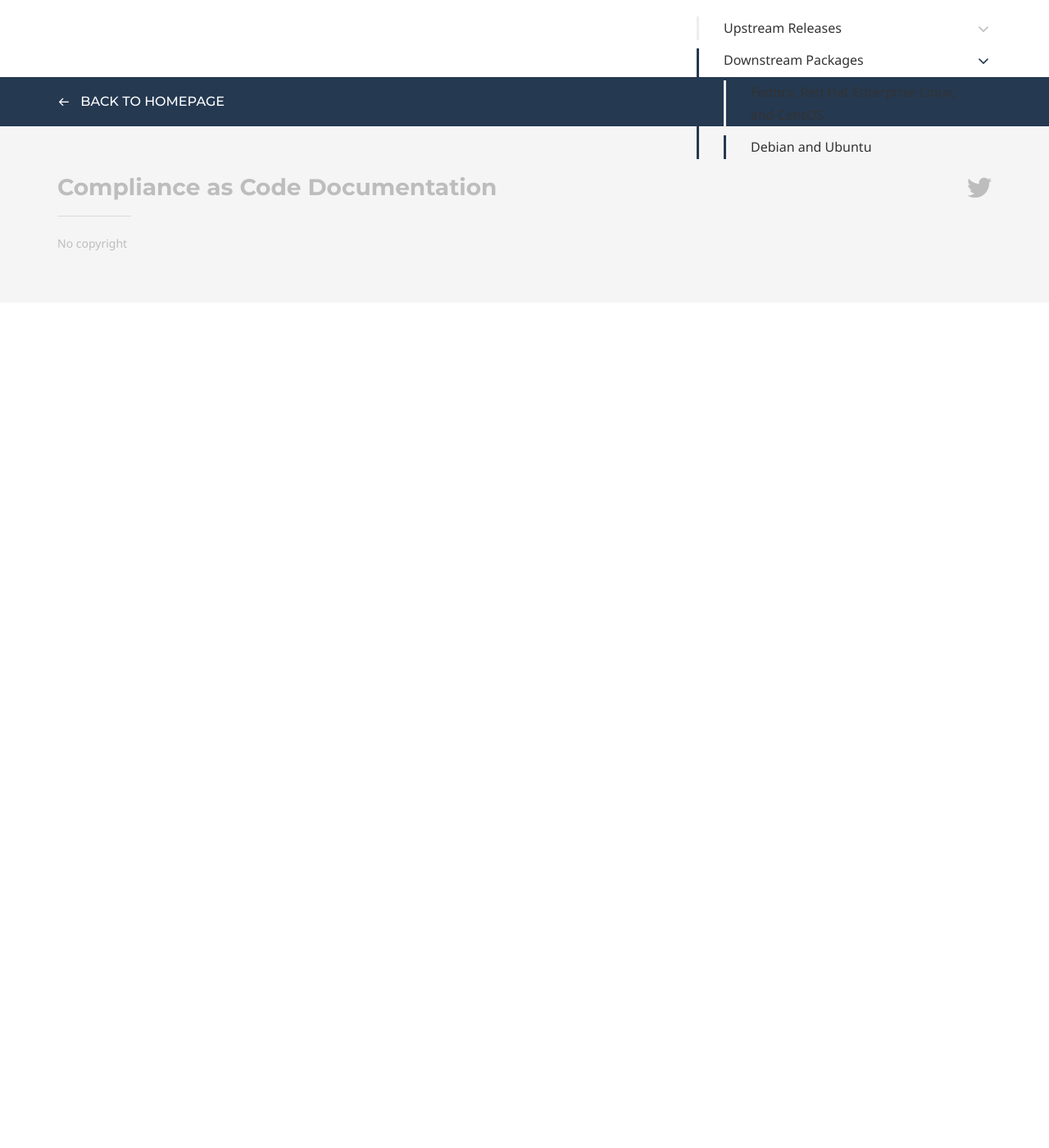
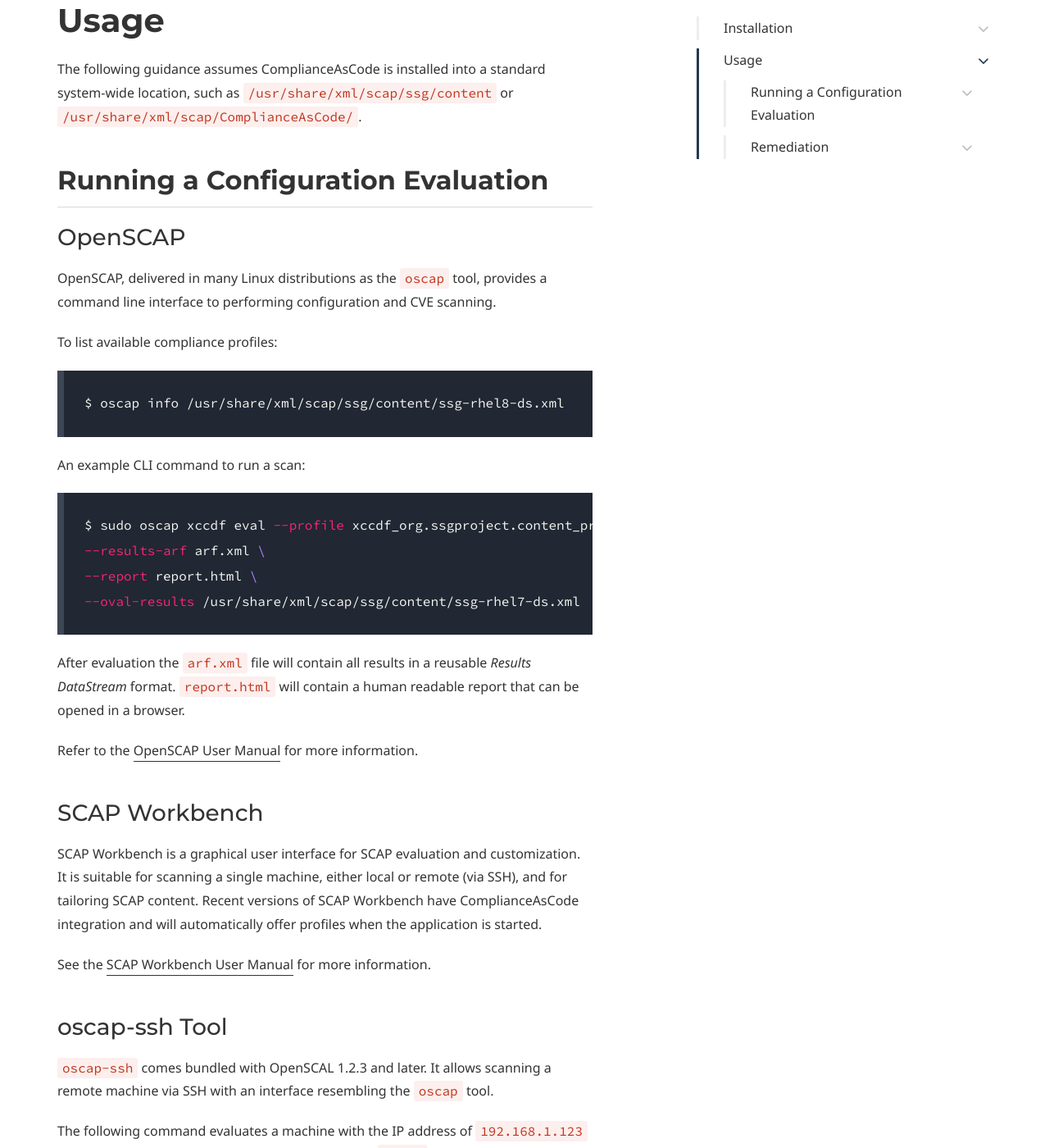
Before and after one commit to ComplianceAsCode/docs, a Jekyll site: the page built from installation.md, in a window 1280 px wide and 1400 px high, scrolled down 2122 px. Shown: the whole window at 82% size. Built offline with Jekyll 4.4.1, drawn with Linux system fonts in a browser that asks for light colours; some web fonts are replaced; before the commit the page ends 2491 px from its top, so only the background shows below that; some of the changed text lies outside the part shown.

Commit message:
install guide updates

````diff
--- a/_config.yml
+++ b/_config.yml
@@ -1,6 +1,6 @@
 # Theme settings
 doks:
-    baseurl: https://docs.complianceascode.io
+    baseurl: https://docs.complianceascode.io/
     color_theme: # Available themes: blue (default), green, purple, red and yellow
     header:
         logo:
--- a/installation.md
+++ b/installation.md
@@ -28,31 +28,33 @@
 #        url: '#'
 ---
 
-# Upstream Releases
+# Installation
 
-## GitHub Releases
+## Upstream Content
+
+### GitHub Releases
 Download pre-built releases, including associated release source code, via the GitHub Releases. Upstream releases are performed approximately every three months.
 
 [https://github.com/ComplianceAsCode/content/releases](https://github.com/ComplianceAsCode/content/releases)
 
 
-## COPR
+### COPR
 Copr is a Fedora project to help make building and managing package repositories easy. ComplianceAsCode's COPR repository provides unofficial builds of the latest tools and content, including those from the broader open source SCAP ecosystem, such as ``openscap``, ``scap-workbench``, and ``openscap-daemon``. The packages are suitable for use on RHEL, CentOS, and Scientific Linux.
 
 The COPR repository is located at [https://copr.fedorainfracloud.org/coprs/openscapmaint/openscap-latest/](https://copr.fedorainfracloud.org/coprs/openscapmaint/openscap-latest/)
 
-# Downstream Packages
+## Downstream Packages
 Multiple Linux distributions package ComplianceAsCode content natively. These packages generally provide the most stable experience, and are often supported by your Linux vendor.
 
 Some distributions still package ComplianceAsCode by its previous name, *SCAP Security Guide*. As a result packages are often named ``scap-security-guide``.
 
-## Fedora, Red Hat Enterprise Linux, and CentOS
+### Fedora, Red Hat Enterprise Linux, and CentOS
 
 ``
 $ sudo yum install scap-security-guide
 ``
 
-## Debian and Ubuntu
+### Debian and Ubuntu
 For Debian guides:
 
 ``$ sudo apt install ssg-debian``
@@ -66,3 +68,101 @@
 
 Non-Debian application content, such as FireFox and JBoss:
 ``$ sudo install ssg-application``
+
+# Usage
+The following guidance assumes ComplianceAsCode is installed into a standard system-wide location, such as ``/usr/share/xml/scap/ssg/content`` or ``/usr/share/xml/scap/ComplianceAsCode/``.
+
+## Running a Configuration Evaluation
+
+### OpenSCAP
+OpenSCAP, delivered in many Linux distributions as the ``oscap`` tool, provides a command line interface to performing configuration and CVE scanning.
+
+To list available compliance profiles:
+```bash
+$ oscap info /usr/share/xml/scap/ssg/content/ssg-rhel8-ds.xml
+```
+
+An example CLI command to run a scan:
+
+```bash
+$ sudo oscap xccdf eval --profile xccdf_org.ssgproject.content_profile_rht-ccp \
+--results-arf arf.xml \
+--report report.html \
+--oval-results /usr/share/xml/scap/ssg/content/ssg-rhel7-ds.xml
+```
+
+After evaluation the ``arf.xml`` file will contain all results in a reusable *Results DataStream* format. ``report.html`` will contain a human readable report that can be opened in a browser.
+
+Refer to the [OpenSCAP User Manual](https://static.open-scap.org/openscap-1.2/oscap_user_manual.html) for more information.
+
+### SCAP Workbench
+SCAP Workbench is a graphical user interface for SCAP evaluation and customization. It is suitable for scanning a single machine, either local or remote (via SSH), and for tailoring SCAP content. Recent versions of SCAP Workbench have ComplianceAsCode integration and will automatically offer profiles when the application is started.
+
+See the [SCAP Workbench User Manual](https://static.open-scap.org/scap-workbench-1.1/) for more information.
+
+### oscap-ssh Tool
+``oscap-ssh`` comes bundled with OpenSCAL 1.2.3 and later. It allows scanning a remote machine via SSH with an interface resembling the ``oscap`` tool.
+
+The following command evaluates a machine with the IP address of ``192.168.1.123`` with content stored on the local machine. Note that ``oscap`` has to be installed on the remote machine, however the ComplianceAsCode content doesn't need to be.
+
+```bash
+$ oscap-ssh root@192.168.1.123 22 \
+xccdf eval --profile xccdf_org.ssgproject.content_profile_usgcb-rhel6-server \
+--results-arf arf.xml \
+--report report.html \
+/usr/share/xml/scap/ssg/content/ssg-rhel6-ds.xml
+```
+
+## Remediation
+
+### Ansible Playbooks
+To see a list of available Ansible Playbooks:
+
+```bash
+$ ls /usr/share/scap-security-guide/ansible/
+...
+rhel6-playbook-standard.yml
+rhel6-playbook-stig-rhel6-server-upstream.yml
+rhel6-playbook-usgcb-rhel6-server.yml
+rhel7-playbook-C2S.yml
+rhel7-playbook-cjis-rhel7-server.yml
+rhel7-playbook-common.yml
+rhel7-playbook-docker-host.yml
+rhel7-playbook-cui.yml
+...
+```
+
+To apply the playbook on your local machine:
+
+```bash
+$ ansible-playbook -i "localhost," \
+-c local /usr/share/scap-security-guide/ansible/rhel7-playbook-rht-ccp.yml
+```
+
+Each of the Ansible Playbooks contain instructions on how to deploy them. Here is a snippet of the instructions:
+
+```
+...
+# This file was generated by OpenSCAP 1.2.16 using:
+#   $ oscap xccdf generate fix --profile rht-ccp --template urn:xccdf:fix:script:ansible sds.xml
+#
+# This script is generated from an OpenSCAP profile without preliminary evaluation.
+# It attempts to fix every selected rule, even if the system is already compliant.
+#
+# How to apply this remediation role:
+# $ ansible-playbook -i "192.168.1.155," playbook.yml
+# $ ansible-playbook -i inventory.ini playbook.yml
+...
+```
+
+### Bash Scripts
+To see a list of available Bash scripts:
+
+```bash
+$ ls /usr/share/scap-security-guide/bash/
+...
+rhel7-script-hipaa.sh
+rhel7-script-ospp.sh
+rhel7-script-pci-dss.sh
+...
+```
````
Also changed, not shown: index.md (+4 -4 lines).
